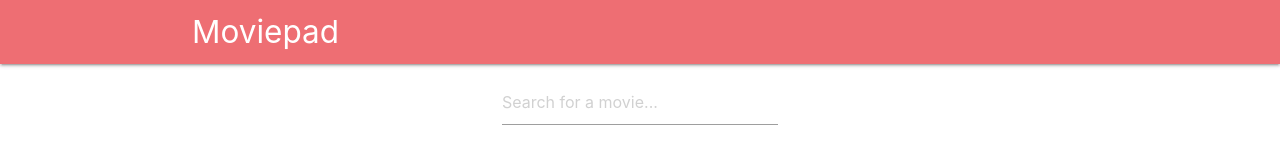
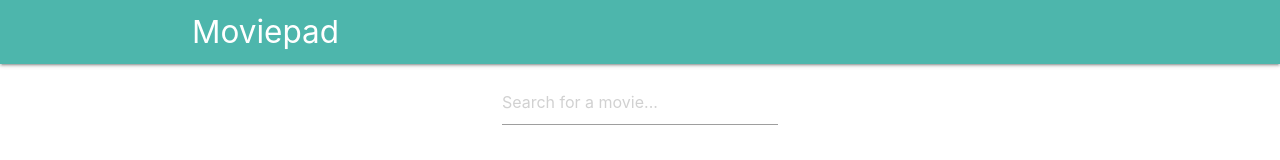
Before and after one commit to oclVargas/moviepad, a React (Create React App) app: page / in a window 1280 px wide. Shown: the top 160 px of the page. Built offline with nearby package versions, Linux system fonts and the light colour scheme; no server answers; the HTML template or start-up script is replaced by a standard one.

Commit message:
fix indentation issues

```diff
--- a/src/components/Nav.js
+++ b/src/components/Nav.js
@@ -2,7 +2,7 @@ import React from 'react'
 
 export default function Nav() {
     return (
-        <nav>
+        <nav className="teal lighten-2">
             <div className="nav-wrapper container">
                 <a href="#" className="brand-logo">Moviepad</a>
             </div>
```
Also changed, not shown: src/App.js (+10 -2 lines).
